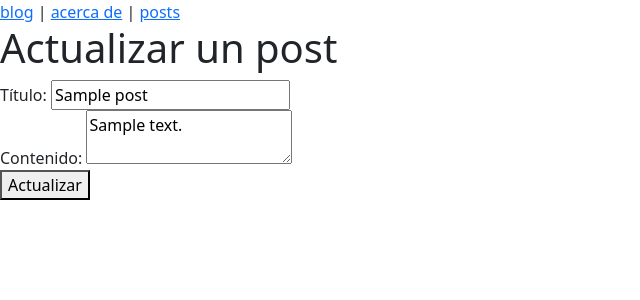
After one commit to RonaldJZC/api-20v-flask, a Flask app: template templates/post/update.html in a window 1280 px wide. The commit adds this page. Shown: the top 300 px of the page, without its empty margins (0-640 px from the left). Run offline with Flask 3, Linux system fonts and the light colour scheme; the template is opened without the code that fills it: most values are stand-ins (such as "Sample title", 1, 10 or a date in 2020).

Commit message:
finalizado

```diff
--- a/main.py
+++ b/main.py
@@ -16,12 +16,6 @@ def index():
     name_page = "blog"
     return render_template("index.html", name_page=name_page)
 
-# crear una ruta para la página de home
-@app.route("/home", methods=["GET"])
-def home():
-    name_page = "home"
-    return render_template("home.html", name_page=name_page)
-
 # crear una ruta para la página de contacto
 @app.route("/about", methods=["GET"]) # requiere GET, que es la método de solicitud
 def about():
@@ -36,6 +30,16 @@ def posts():
     c.close()
     return render_template("post/post_list.html", posts_list=posts)
 
+# crear una ruta para la página de detalle de un post
+@app.route("/posts/<int:post_id>", methods=["GET"])
+def post_detail(post_id):
+    conn = get_db_connection()
+    post = conn.execute("SELECT * FROM posts WHERE id = ?", (post_id,)).fetchone()
+    conn.close()
+    if post is None:
+        return "Post not found", 404
+    return render_template("post/post_detail.html", post=post)
+
 # crear una ruta para la página de creación de posts
 @app.route("/posts/create", methods=["GET", "POST"]) # requiere GET, que es la método de solicitud
 def create_post():
@@ -44,7 +48,43 @@ def create_post():
     if request.method == "POST":
         title = request.form["title"]
         content = request.form["content"]
+        conn = get_db_connection() # conexión a la base de datos
+        conn.execute("INSERT INTO posts (title, content) VALUES (?, ?)", (title, content)) # insertar en la base de datos
+        conn.commit() # confirmar la operación
+        conn.close() # cerrar la conexión
         return redirect(url_for("posts"))
+
+# crear una ruta para la página de edición de un post
+@app.route("/posts/edit/<int:post_id>", methods=["GET", "POST"])
+def edit_post(post_id):
+    conn = get_db_connection()
+    post = conn.execute("SELECT * FROM posts WHERE id = ?", (post_id,)).fetchone()
+    conn.close()
+    if post is None:
+        return "Post not found", 404
+    if request.method == "GET":
+        return render_template("post/update.html", post=post)
+    if request.method == "POST":
+        title = request.form["title"]
+        content = request.form["content"]
+        conn = get_db_connection()
+        conn.execute("UPDATE posts SET title = ?, content = ? WHERE id = ?", (title, content, post_id))
+        conn.commit()
+        conn.close()
+        return redirect(url_for("post_detail", post_id=post_id))
+
+@app.route("/posts/delete/<int:post_id>", methods=["DELETE"])
+def delete_post(post_id):
+    conn = get_db_connection()
+    post = conn.execute("SELECT * FROM posts WHERE id = ?", (post_id,)).fetchone()
+    conn.close()
+    if post is None:
+        return "Post not found", 404
+    conn = get_db_connection()
+    conn.execute("DELETE FROM posts WHERE id = ?", (post_id,))
+    conn.commit()
+    conn.close()
+    return ""
 
 # ejecutar la aplicación
 if __name__ == "__main__":
--- /dev/null
+++ b/static/styles.css
@@ -0,0 +1,4 @@
+tr.htmx-swapping td {
+  opacity: 0;
+  transition: opacity 1s ease-out;
+}
--- a/templates/base.html
+++ b/templates/base.html
@@ -6,7 +6,8 @@
     <title>{% block title %}Mi Aplicación{% endblock %}</title>
     <link href="https://cdn.jsdelivr.net/npm/bootstrap@5.3.8/dist/css/bootstrap.min.css" rel="stylesheet" integrity="sha384-sRIl4kxILFvY47J16cr9ZwB07vP4J8+LH7qKQnuqkuIAvNWLzeN8tE5YBujZqJLB" crossorigin="anonymous">
     <script src="https://cdn.jsdelivr.net/npm/bootstrap@5.3.8/dist/js/bootstrap.bundle.min.js" integrity="sha384-FKyoEForCGlyvwx9Hj09JcYn3nv7wiPVlz7YYwJrWVcXK/BmnVDxM+D2scQbITxI" crossorigin="anonymous"></script>
-
+    <script src="https://cdn.jsdelivr.net/npm/htmx.org@2.0.7/dist/htmx.min.js" integrity="sha384-ZBXiYtYQ6hJ2Y0ZNoYuI+Nq5MqWBr+chMrS/RkXpNzQCApHEhOt2aY8EJgqwHLkJ" crossorigin="anonymous"></script>
+    <link rel="stylesheet" href="{{ url_for('static', filename='styles.css') }}">
 </head>
 <body>
     {% include "nav.html" %}
--- a/templates/nav.html
+++ b/templates/nav.html
@@ -1,6 +1,5 @@
 <nav>
-    <a href="/index">blog</a> |
-    <a href="/home">home</a> |
+    <a href="/">blog</a> |
     <a href="/about">acerca de</a> |
     <a href="/posts">posts</a>
 </nav>
--- /dev/null
+++ b/templates/post/update.html
@@ -0,0 +1,17 @@
+{% extends "base.html" %}
+
+{% block title %}Update{% endblock %}
+{% block content %}
+<h1>Actualizar un post</h1>
+<form action="/posts/edit/{{ post['id'] }}" method="post">
+    <div>
+        <label for="title">Título:</label>
+        <input type="text" id="title" name="title" value="{{ post['title'] }}" required>
+    </div>
+    <div>
+        <label for="content">Contenido:</label>
+        <textarea id="content" name="content" required>{{ post['content'] }}</textarea>
+    </div>
+    <button type="submit">Actualizar</button>
+</form>
+{% endblock %}
```
Also changed, not shown: templates/post/post_detail.html (added, +9 -0 lines), templates/post/post_list.html (+8 -2 lines).
